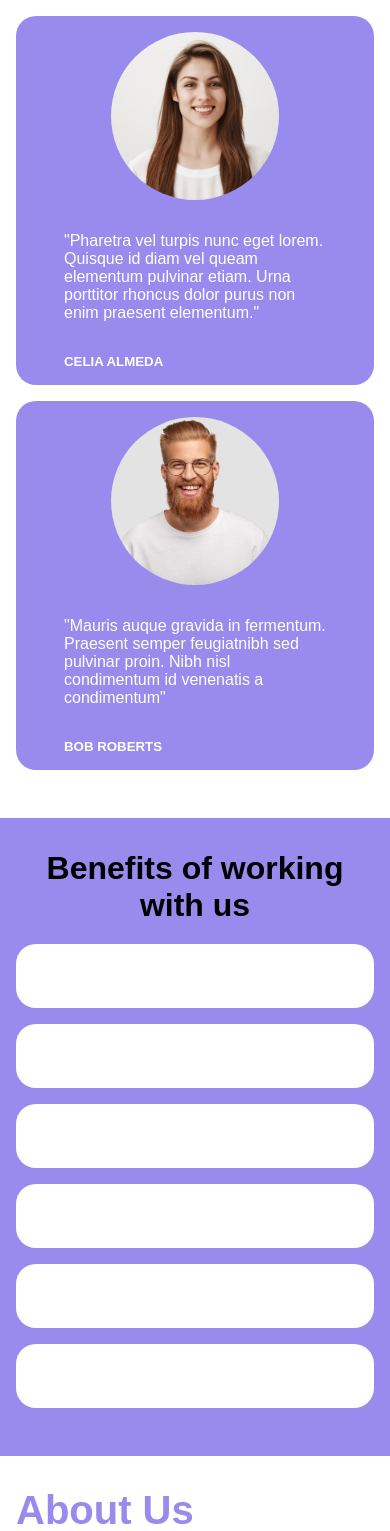
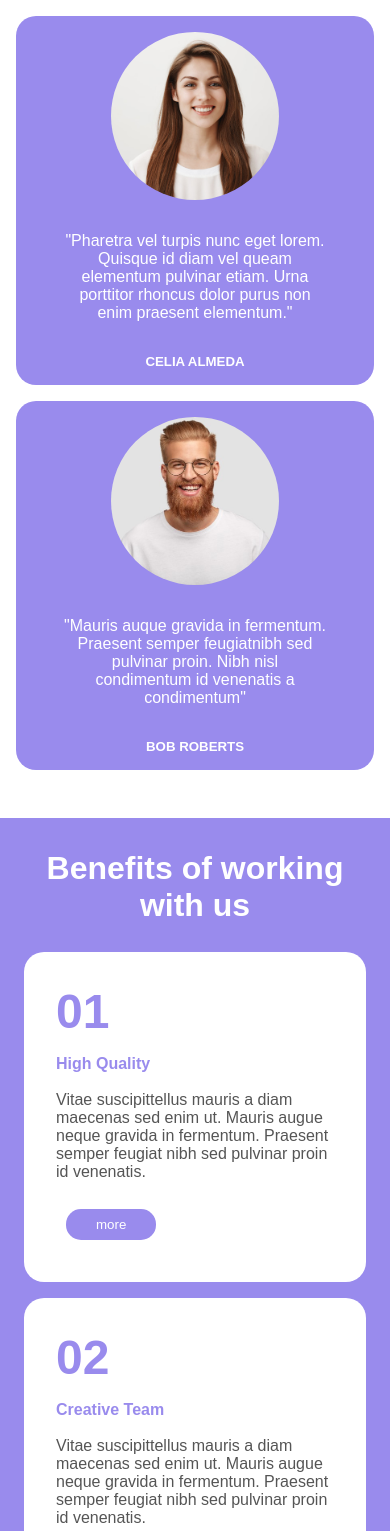
Before and after one commit to VenturelliGiorgia/htmlcss-responsive-layout, a plain HTML site: page index.html in a window 390 px wide. Shown: the part 3227-4758 px from the top of the page. Drawn offline with Linux system fonts and the light colour scheme.

Commit message:
adds card white

```diff
--- a/css/media.css
+++ b/css/media.css
@@ -23,7 +23,7 @@
     .card-md {
         border-radius: 20px;
         padding: 2rem;
-        padding-bottom: 85%;
+        height: 100%;
     }
 
     .display-md-flex {
@@ -43,9 +43,13 @@
     .p-left-right {
         padding: 0 2.1rem;
     }
+
+    .card-secondary .text-center {
+        text-align: left;
+    }
 }
 
-@media screen and (min-width:920px) {
+@media screen and (min-width:992px) {
     .container {
         max-width: 920px;
     }
--- a/css/style.css
+++ b/css/style.css
@@ -33,6 +33,11 @@ nav {
     left: 0%;
     z-index: 4;
     background-color: var(--bg-nav);
+}
+
+h1 {
+    font-size: 3rem;
+    padding-bottom: 1rem;
 }
 
 h2 {
@@ -122,7 +127,7 @@ footer a {
     border: none;
     border-radius: 15px;
     margin: 10px;
-    padding: 7px;
+    padding: 8px 30px;
 }
 
 .button-white {
@@ -271,5 +276,5 @@ footer a {
 }
 
 .p-left-right {
-    padding-right: 12rem;
+    padding-right: 8rem;
 }
--- a/index.html
+++ b/index.html
@@ -133,7 +133,7 @@
                             <div class="col-md-1_3 col-lg-1_4">
                                <img class="image-testimonial" src="img/testimonial1.jpg" alt="">
                             </div>
-                            <div class="col-md-2_3 col-lg-3_4  padding-dimension-card">
+                            <div class="col-md-2_3 col-lg-3_4  padding-dimension-card text-center">
                                 <span class="color-white">"Vitae suscipit tellus maur a diam maecenas sed enim ut. Mauris augue gravida in fermentum. Praesent semper feugiat nibh pulvinar proin. "</span>
                                 <h5 class="color-white pt-2"> NAT REYNOLDS</h5>
                             </div>
@@ -143,7 +143,7 @@
                             <div class="col-md-1_3 col-lg-1_4">
                                 <img class="text-center image-testimonial" src="img/testimonial2.jpg" alt="">
                             </div>
-                            <div class="col-md-2_3 col-lg-3_4  padding-dimension-card">
+                            <div class="col-md-2_3 col-lg-3_4  padding-dimension-card text-center">
                                 <span class="color-white">"Pharetra vel turpis nunc eget lorem. Quisque id diam vel queam elementum pulvinar etiam. Urna porttitor rhoncus dolor purus non enim praesent elementum."</span>
                                 <h5 class="color-white pt-2"> CELIA ALMEDA</h5>
                             </div>
@@ -152,7 +152,7 @@
                         <div class="card-secondary col-100 display-md-flex">
                             <div class="col-md-1_3 col-lg-1_4">
                                 <img class="image-testimonial" src="img/testimonial3.jpg" alt="">                            </div>
-                            <div class="col-md-2_3 col-lg-3_4  padding-dimension-card">
+                            <div class="col-md-2_3 col-lg-3_4  padding-dimension-card text-center">
                                 <span class="color-white">"Mauris auque gravida in fermentum. Praesent semper feugiatnibh sed pulvinar proin. Nibh nisl condimentum id venenatis a condimentum"</span>
                                 <h5 class="color-white pt-2">BOB ROBERTS</h5>
                             </div>
@@ -161,14 +161,71 @@
                 </section>
                 <section class="background-section">
                     <div class="container">
-                        <h3 class="text-center">Benefits of working with us</h3>
+                        <h3 class="text-center color-white">Benefits of working with us</h3>
                         <div class="row">
-                            <div class="card-secondary col-100 col-md-1_2 col-lg-1_3 card-white"></div>
-                            <div class="card-secondary col-100 col-md-1_2 col-lg-1_3 card-white"></div>
-                            <div class="card-secondary col-100 col-md-1_2 col-lg-1_3 card-white"></div>
-                            <div class="card-secondary col-100 col-md-1_2 col-lg-1_3 card-white"></div>
-                            <div class="card-secondary col-100 col-md-1_2 col-lg-1_3 card-white"></div>
-                            <div class="card-secondary col-100 col-md-1_2 col-lg-1_3 card-white"></div>
+                            <div class="col col-100 col-md-1_2 col-lg-1_3">
+                                <div class="card-white">
+                                    <h1 class="color-violet">01</h1>
+                                    <h4 class="color-violet">High Quality</h4>
+                                    <br>
+                                    <span class="color-grey">Vitae suscipittellus mauris a diam maecenas sed enim ut. Mauris augue neque gravida in fermentum. Praesent semper feugiat nibh sed pulvinar proin id venenatis.</span>
+                                    <br><br>
+                                    <button class="button color-white background-section"> more </button>
+                                </div>
+                            </div>
+                            <div class="col col-100 col-md-1_2 col-lg-1_3">
+                                <div class="card-white">
+                                    <h1 class="color-violet">02</h1>
+                                    <h4 class="color-violet">Creative Team</h4>
+                                    <br>
+                                    <span class="color-grey">Vitae suscipittellus mauris a diam maecenas sed enim ut. Mauris augue neque gravida in fermentum. Praesent semper feugiat nibh sed pulvinar proin id venenatis.</span>
+                                    <br><br>
+                                    <button class="button color-white background-section"> more </button>
+
+                                </div>
+                            </div>
+                            <div class="col col-100 col-md-1_2 col-lg-1_3">
+                                <div class="card-white">
+                                    <h1 class="color-violet">03</h1>
+                                    <h4 class="color-violet">Amazing Results</h4>
+                                    <br>
+                                    <span class="color-grey">Vitae suscipittellus mauris a diam maecenas sed enim ut. Mauris augue neque gravida in fermentum. Praesent semper feugiat nibh sed pulvinar proin id venenatis.</span>
+                                    <br><br>
+                                    <button class="button color-white background-section"> more </button>
+                                </div>
+                            </div>
+                            <div class="col col-100 col-md-1_2 col-lg-1_3">
+                                <div class="card-white">
+                                    <h1 class="color-violet">04</h1>
+                                    <h4 class="color-violet">Best Pricing</h4>
+                                    <br>
+                                    <span class="color-grey">Vitae suscipittellus mauris a diam maecenas sed enim ut. Mauris augue neque gravida in fermentum. Praesent semper feugiat nibh sed pulvinar proin id venenatis.</span>
+                                    <br><br>
+                                    <button class="button color-white background-section"> more </button>
+                                </div>
+                            </div>
+                            <div class="col col-100 col-md-1_2 col-lg-1_3">
+                                <div class="card-white">
+                                    <h1 class="color-violet">05</h1>
+                                    <h4 class="color-violet">Innovations</h4>
+                                    <br>
+                                    <span class="color-grey">Vitae suscipittellus mauris a diam maecenas sed enim ut. Mauris augue neque gravida in fermentum. Praesent semper feugiat nibh sed pulvinar proin id venenatis.</span>
+                                    <br><br>
+                                    <button class="button color-white background-section"> more </button>
+
+                                </div>
+                            </div>
+                            <div class="col col-100 col-md-1_2 col-lg-1_3">
+                                <div class="card-white">
+                                    <h1 class="color-violet">06</h1>
+                                    <h4 class="color-violet">24/7 Support</h4>
+                                    <br>
+                                    <span class="color-grey">Vitae suscipittellus mauris a diam maecenas sed enim ut. Mauris augue neque gravida in fermentum. Praesent semper feugiat nibh sed pulvinar proin id venenatis.</span>
+                                    <br><br>
+                                    <button class="button color-white background-section"> more </button>
+
+                                </div>
+                            </div>
                         </div>
                     </div>
                 </section>
```
